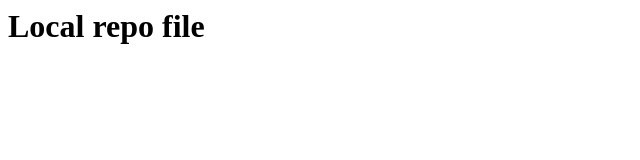
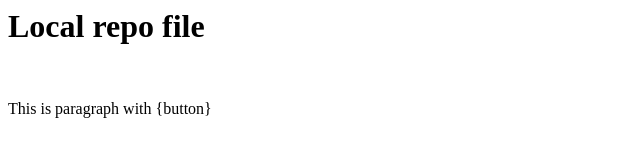
Before and after one commit to DiptiKolpe/localrepo, a plain HTML site: page index.html in a window 1280 px wide. Shown: the whole page, without its empty margins (0-640 px from the left). Drawn offline with Linux system fonts and the light colour scheme.

```diff
--- a/index.html
+++ b/index.html
@@ -1 +1,3 @@
 <h1>Local repo file</h1>
+<br>
+<p>This is paragraph with {button}</p>
```
